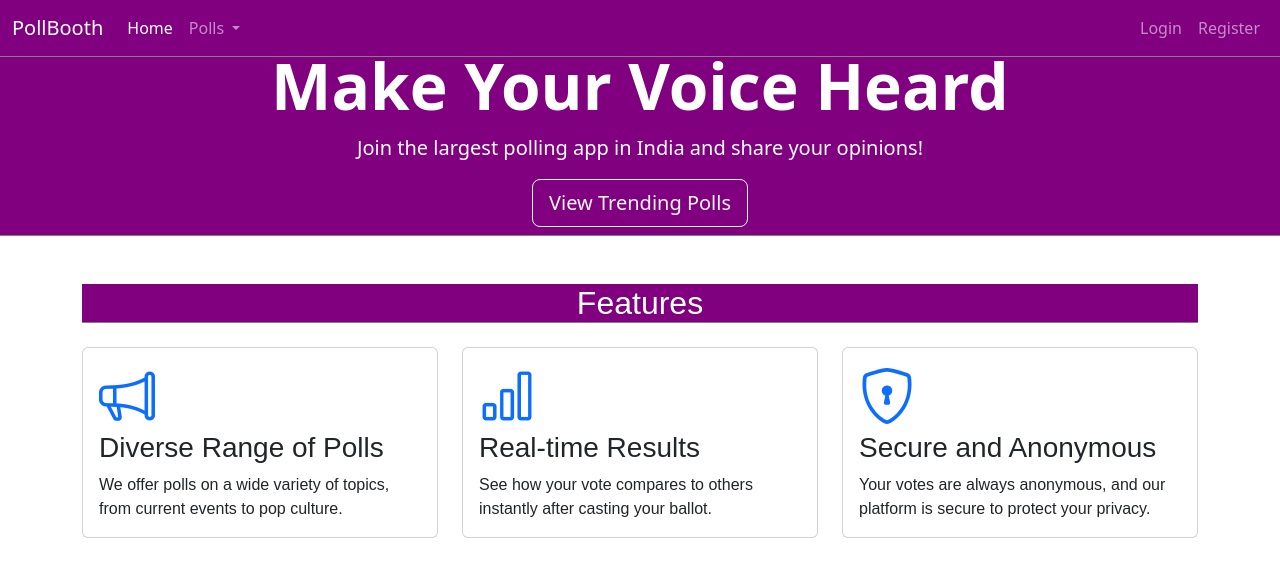
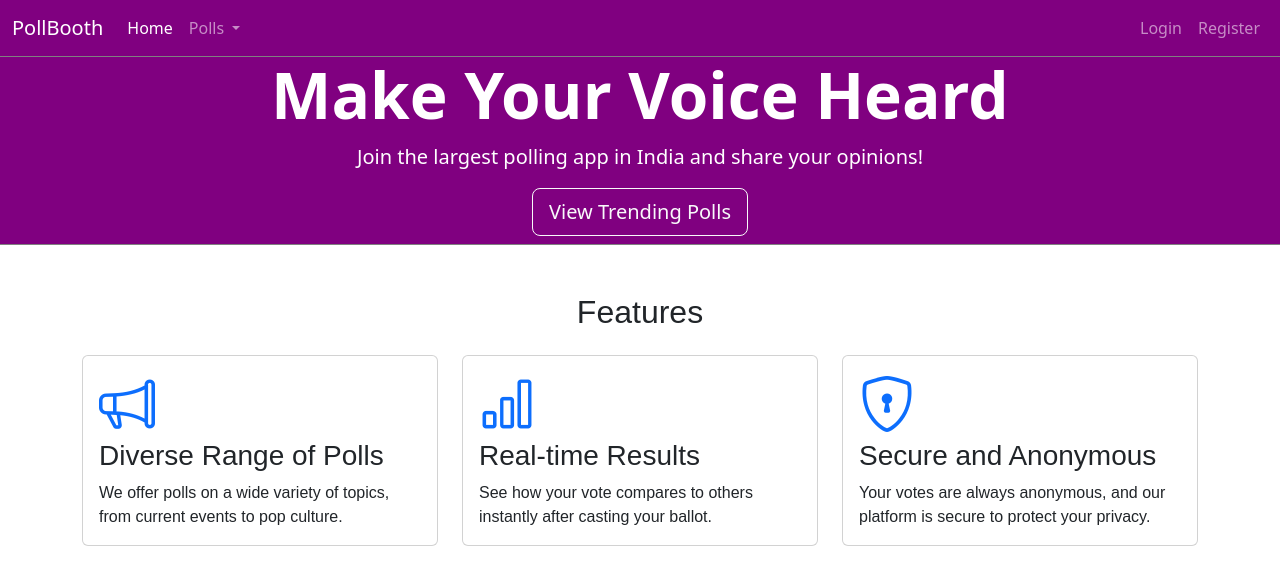
Before and after one commit to gargshi/poll-app-django, a Django app: page / in a window 1280 px wide. Shown: the top 571 px of the page. Run offline with Django 5.2, Linux system fonts and the light colour scheme.

Commit message:
minor-fix-29-05-2024

```diff
--- a/myPollsProject/poll/templates/index.html
+++ b/myPollsProject/poll/templates/index.html
@@ -26,7 +26,7 @@
 		</header>
 		<section class="features py-5 font-arial">
 			<div class="container">
-				<h2 class="text-center mb-4 bg-purple text-white">Features</h2>
+				<h2 class="text-center mb-4">Features</h2>
 				<div class="row">
 					<div class="col-md-4">
 						<div class="card mb-3">
--- a/myPollsProject/poll/templates/navbar.html
+++ b/myPollsProject/poll/templates/navbar.html
@@ -12,7 +12,7 @@
 
 <!-- Tempus Dominus Styles -->
 <!-- <link rel="stylesheet" href="https://cdn.jsdelivr.net/npm/@eonasdan/tempus-dominus@6.9.4/dist/css/tempus-dominus.min.css" crossorigin="anonymous"> -->
-<nav class="navbar navbar-expand-lg navbar-dark bg-purple fixed-top">
+<nav class="navbar navbar-expand-lg navbar-dark bg-purple">
 	<div class="container-fluid">
 		<a class="navbar-brand" href="{% url 'index' %}">PollBooth</a>
 		<button class="navbar-toggler" type="button" data-bs-toggle="collapse" data-bs-target="#navbarSupportedContent" aria-controls="navbarSupportedContent" aria-expanded="false" aria-label="Toggle navigation">
@@ -83,5 +83,3 @@
 		</div>
 	</div>
 </nav>
-<br>
-<br>
```
